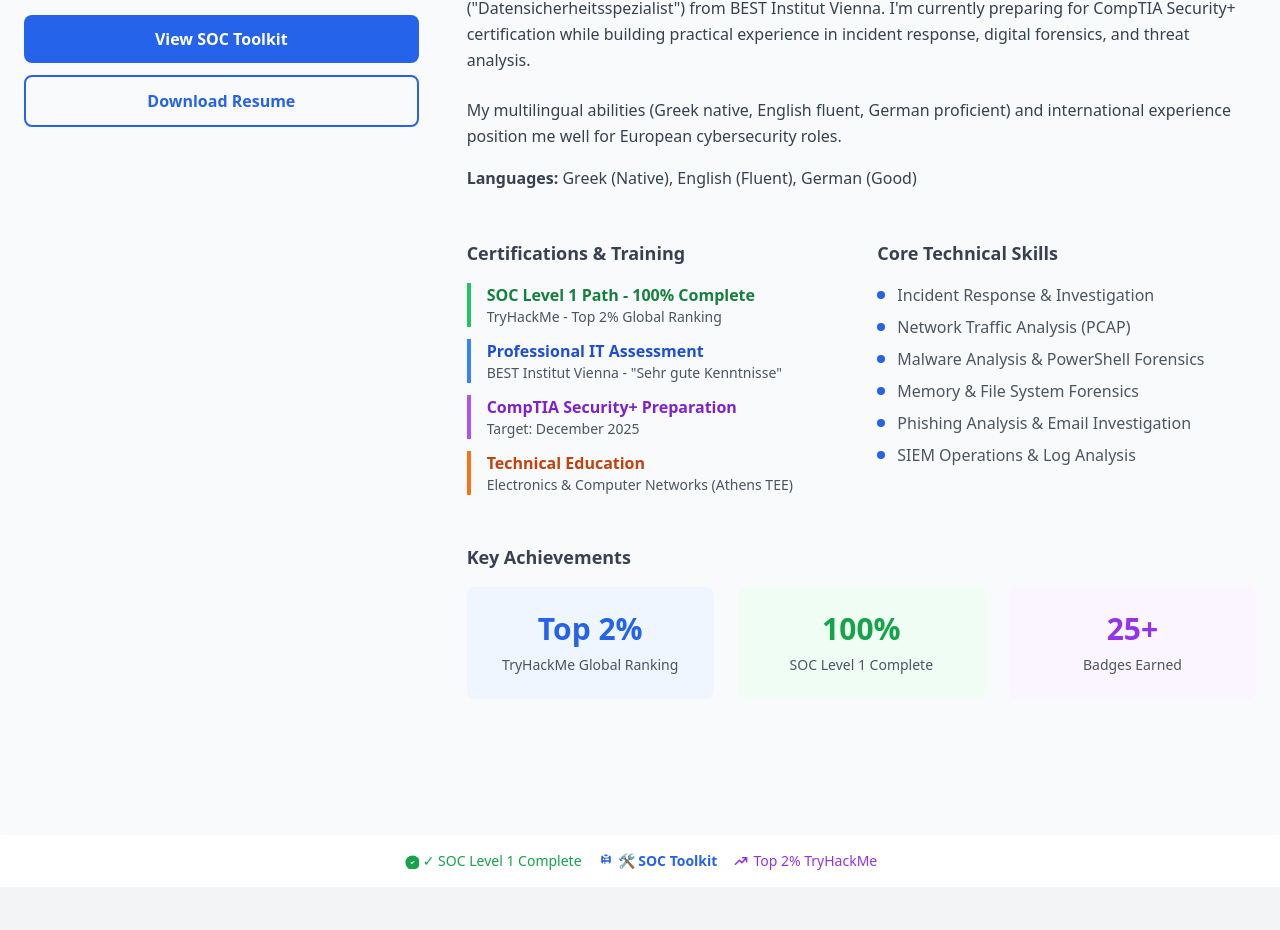
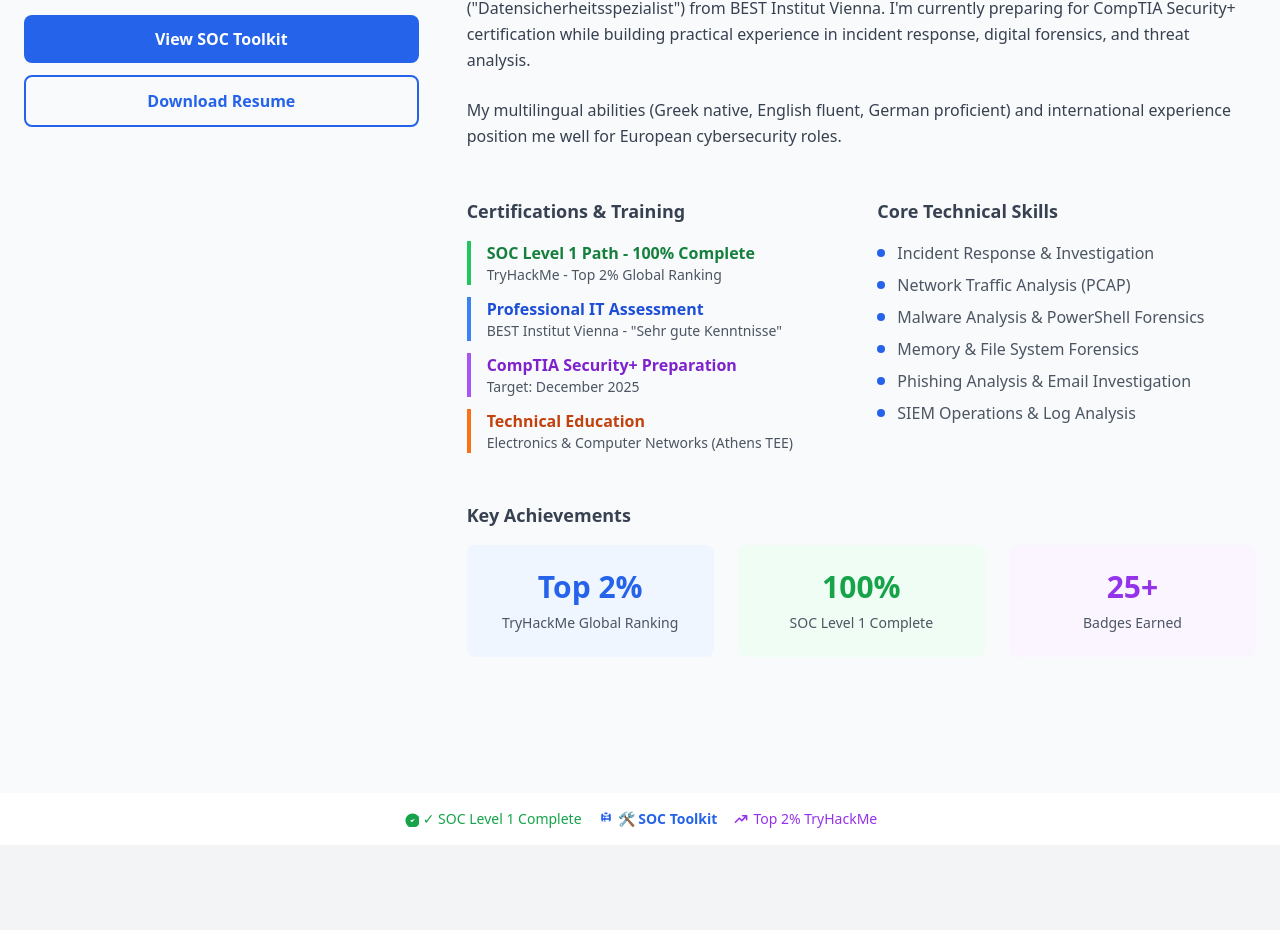
Before and after one commit to fotisnanossec/fotisnanossec.github.io, a plain HTML site: page index.html in a window 1280 px wide. Shown: the part 753-1683 px from the top of the page. Drawn offline with nearby package versions, Linux system fonts and the light colour scheme.

Commit message:
Remove duplicate languages section - cleaner biography

```diff
--- a/index.html
+++ b/index.html
@@ -344,9 +344,6 @@
                                 </p>
                                 <p class="mb-4">
                                     My multilingual abilities (Greek native, English fluent, German proficient) and international experience position me well for European cybersecurity roles.
-                                </p>
-                                <p class="mb-4">
-                                    <strong>Languages:</strong> Greek (Native), English (Fluent), German (Good)
                                 </p>
                             </div>
                         </div>
```
